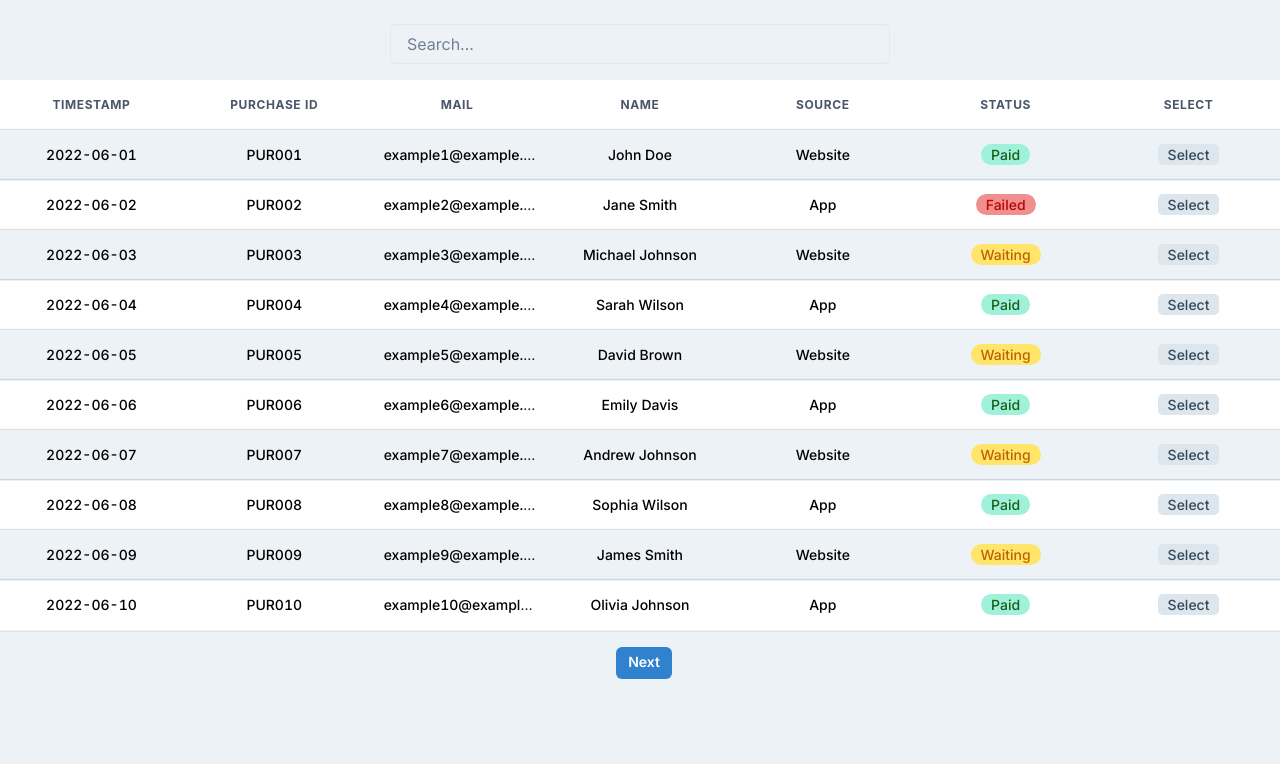
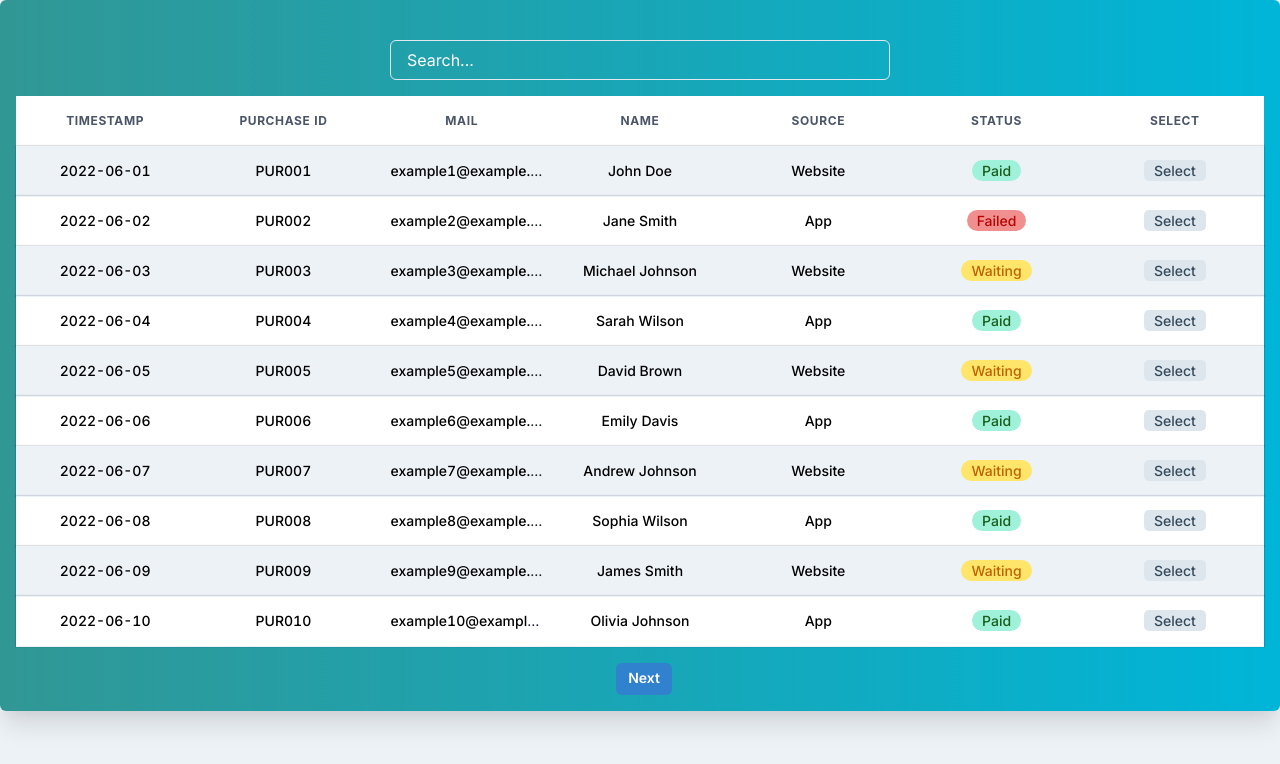
Before and after one commit to raj00anand/table, a Next.js app: page / in a window 1280 px wide. Shown: the top 764 px of the page. Built offline with nearby package versions, Linux system fonts and the light colour scheme.

Commit message:
some more syling

```diff
--- a/src/app/DataTable.tsx
+++ b/src/app/DataTable.tsx
@@ -1,15 +1,16 @@
 'use client'
 
-import { Box, Table, Thead, Tbody, Tr, Th, Td, Input, useColorModeValue, Flex, Button } from '@chakra-ui/react';
+import { Box, Table, Thead, Tbody, Tr, Th, Td, Input, useColorModeValue, Flex, Button,Text, Center} from '@chakra-ui/react';
 import { useState, useEffect, CSSProperties } from 'react';
 
 type DataTableProps = {
   headers: string[];
+  captions: string;
   rows: (string | JSX.Element[] | number)[][];
   pagination?: boolean;
 };
 
-const DataTable: React.FC<DataTableProps> = ({ headers, rows, pagination }) => {
+const DataTable: React.FC<DataTableProps> = ({ headers, rows, captions, pagination }) => {
     const [searchValue, setSearchValue] = useState('');
     const [currentPage, setCurrentPage] = useState(1);
     const [sortConfig, setSortConfig] = useState<{ key: number; direction: 'ascending' | 'descending' }>({
@@ -80,11 +81,28 @@ const DataTable: React.FC<DataTableProps> = ({ headers, rows, pagination }) => {
      }
 
   return (
-    <Box overflowX="auto">
+    <Box overflowX="auto" bgGradient="linear(to-r, teal.500, cyan.500)"
+    p={4}
+    borderRadius="md"
+    boxShadow="xl">
+        <Text
+        justifyContent="center"
+        textAlign="center"
+        mt={4}
+        fontSize={50}
+        color="white"
+        fontWeight="bold"
+        textShadow="2px 2px 4px rgba(0, 0, 0, 0.3)"
+        animation="pulse 2s infinite"
+        _hover={{ animation: 'none' }}
+        >
+            {captions}
+        </Text>
         <Flex justify="center" mb={4} mt={6}>
-        <Input placeholder="Search..." value={searchValue} onChange={handleSearchChange} w="500px" />
+        <Input placeholder="Search..." value={searchValue} onChange={handleSearchChange} w="500px" sx={{ '::placeholder': { color: 'white' } }}/>
       </Flex>
-      <Table variant="striped" colorScheme="gray" size="sm" className="equal-width-table">
+
+      <Table variant="striped" colorScheme="gray" size="sm" className="equal-width-table" >
         <Thead>
           <Tr>
             {headers.map((header, index) => (
@@ -170,6 +188,7 @@ const DataTable: React.FC<DataTableProps> = ({ headers, rows, pagination }) => {
           ))}
         </Tbody>
       </Table>
+
       {pagination && totalPages > 1 && (
         <Flex justify="center" mt={4}>
           {currentPage !== 1 && (
@@ -200,11 +219,15 @@ const DataTable: React.FC<DataTableProps> = ({ headers, rows, pagination }) => {
         .equal-width-table {
           width: 100%;
           table-layout: fixed;
+          /* border-collapse: collapse;
+          border-radius: 30px; */
+
         }
         .equal-width-table th,
         .equal-width-table td {
           width: calc(100% / ${headers.length});
         }
+
       `}</style>
     </Box>
   );
```
